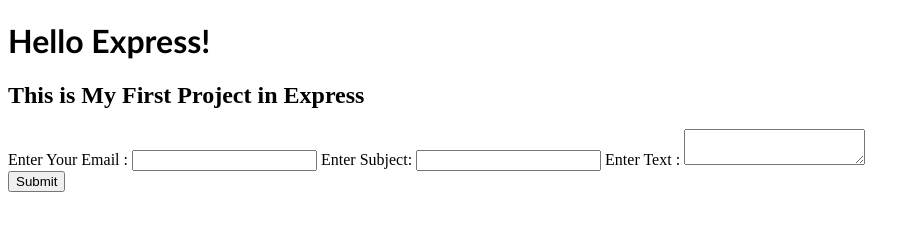
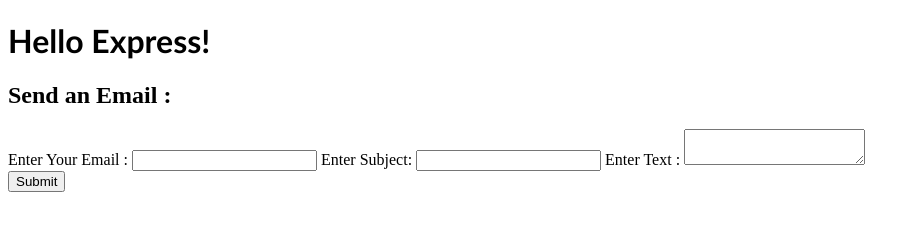
Before and after one commit to nareshb7/express-simple-ttqgbf, a website: page pages/index.html in a window 1280 px wide. Shown: the whole page, without its empty margins (0-920 px from the left). Drawn offline with Linux system fonts and the light colour scheme; files that its build step writes are made by us from their sources.

Commit message:
express js updated

```diff
--- a/pages/index.html
+++ b/pages/index.html
@@ -9,7 +9,7 @@
   </head>
   <body>
     <h1>Hello Express!</h1>
-    <h2>This is My First Project in Express</h2>
+    <h2>Send an Email :</h2>
     <form action="/validate" method="POST">
       <label
         >Enter Your Email : <input type="text" required name="email" />
```
